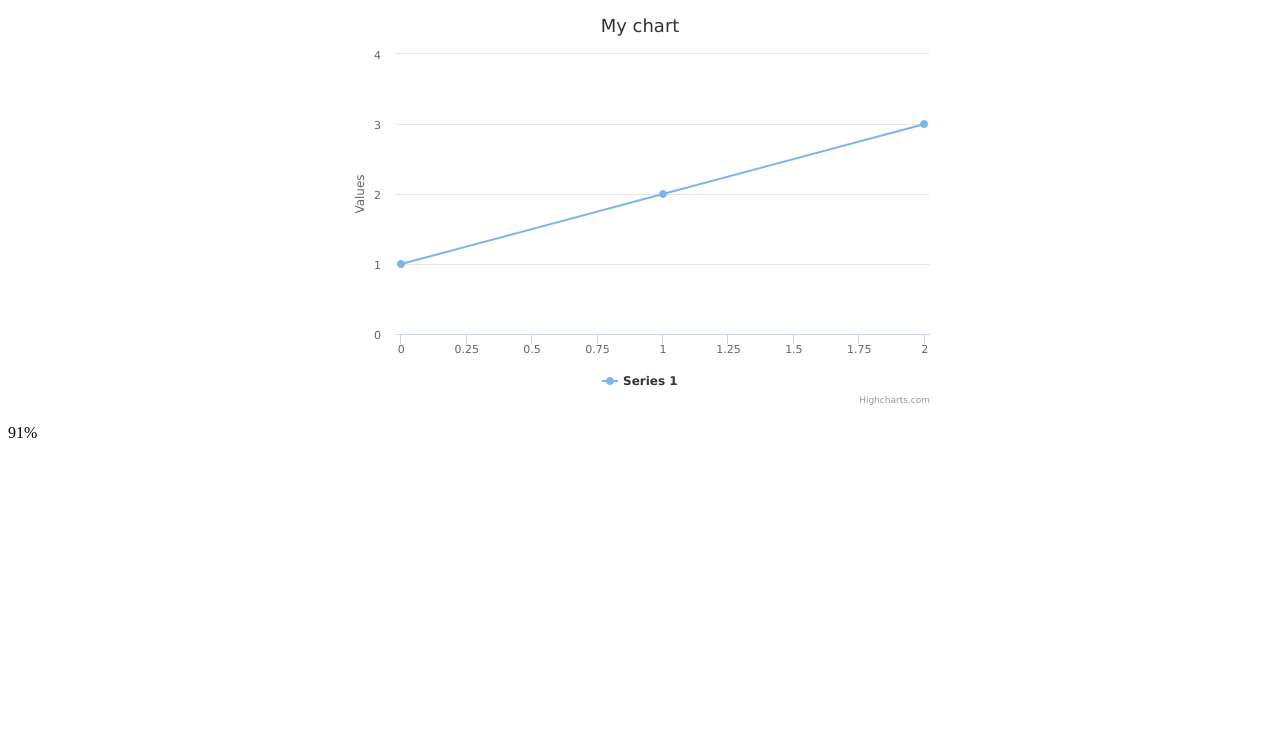
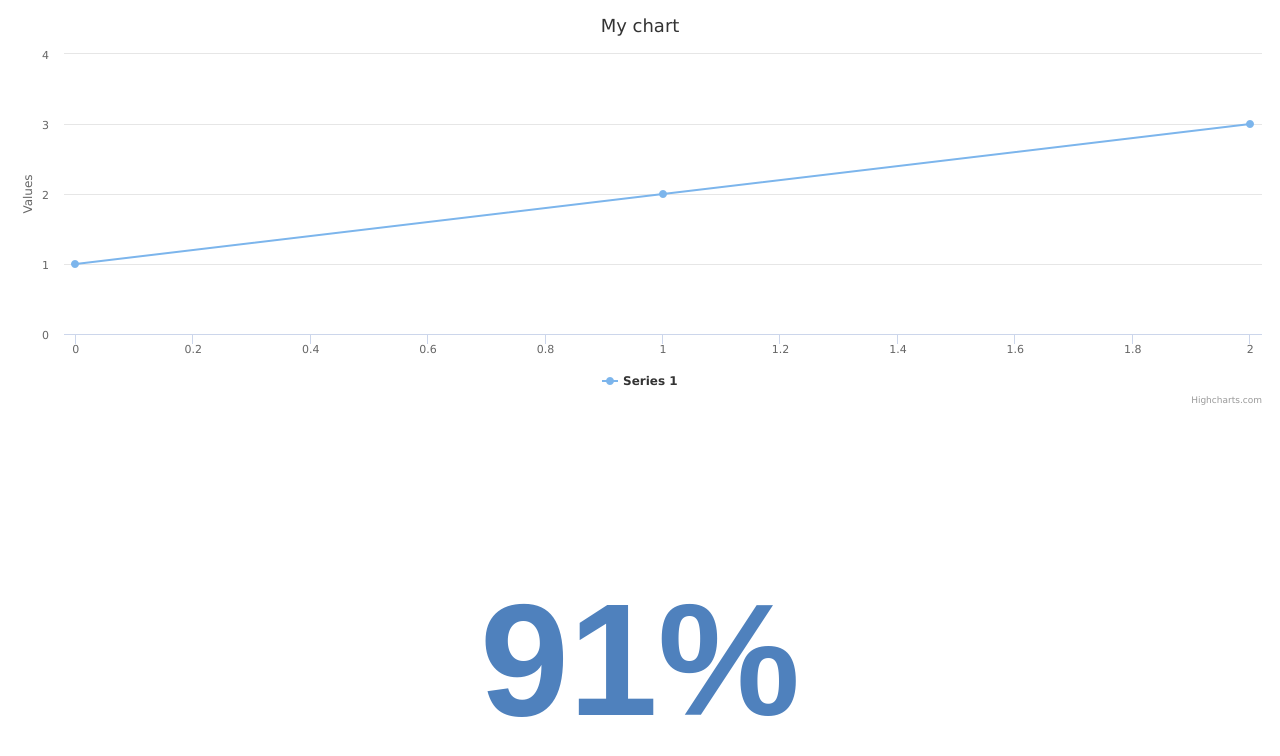
Before and after one commit to AdamMescher/storytelling-with-data, a Next.js app: page / in a window 1280 px wide. Shown: the top 756 px of the page. Built offline with nearby package versions, Linux system fonts and the light colour scheme.

Commit message:
Remove misplaced styles from Graph and into SimpleText component

```diff
--- a/components/Graph/styled.js
+++ b/components/Graph/styled.js
@@ -1,17 +1,5 @@
 import styled from 'styled-components';
 
-const StyledGraph = styled.div`
-  height: '100%';
-  width: '100%';
-  display: flex;
-  justify-content: center;
-  align-items: center;
-  p {
-    font-family: sans-serif;
-    font-size: 10rem;
-    font-weight: bold;
-    color: #4F81BD;
-  }
-`;
+const StyledGraph = styled.div``;
 
 export default StyledGraph;
--- a/components/SimpleText/styled.js
+++ b/components/SimpleText/styled.js
@@ -1,5 +1,17 @@
 import styled from 'styled-components';
 
-const StyledSimpleText = styled.div``;
+const StyledSimpleText = styled.div`
+  height: '100%';
+  width: '100%';
+  display: flex;
+  justify-content: center;
+  align-items: center;
+  p {
+    font-family: sans-serif;
+    font-size: 10rem;
+    font-weight: bold;
+    color: #4F81BD;
+  }
+`;
 
 export default StyledSimpleText;
```
